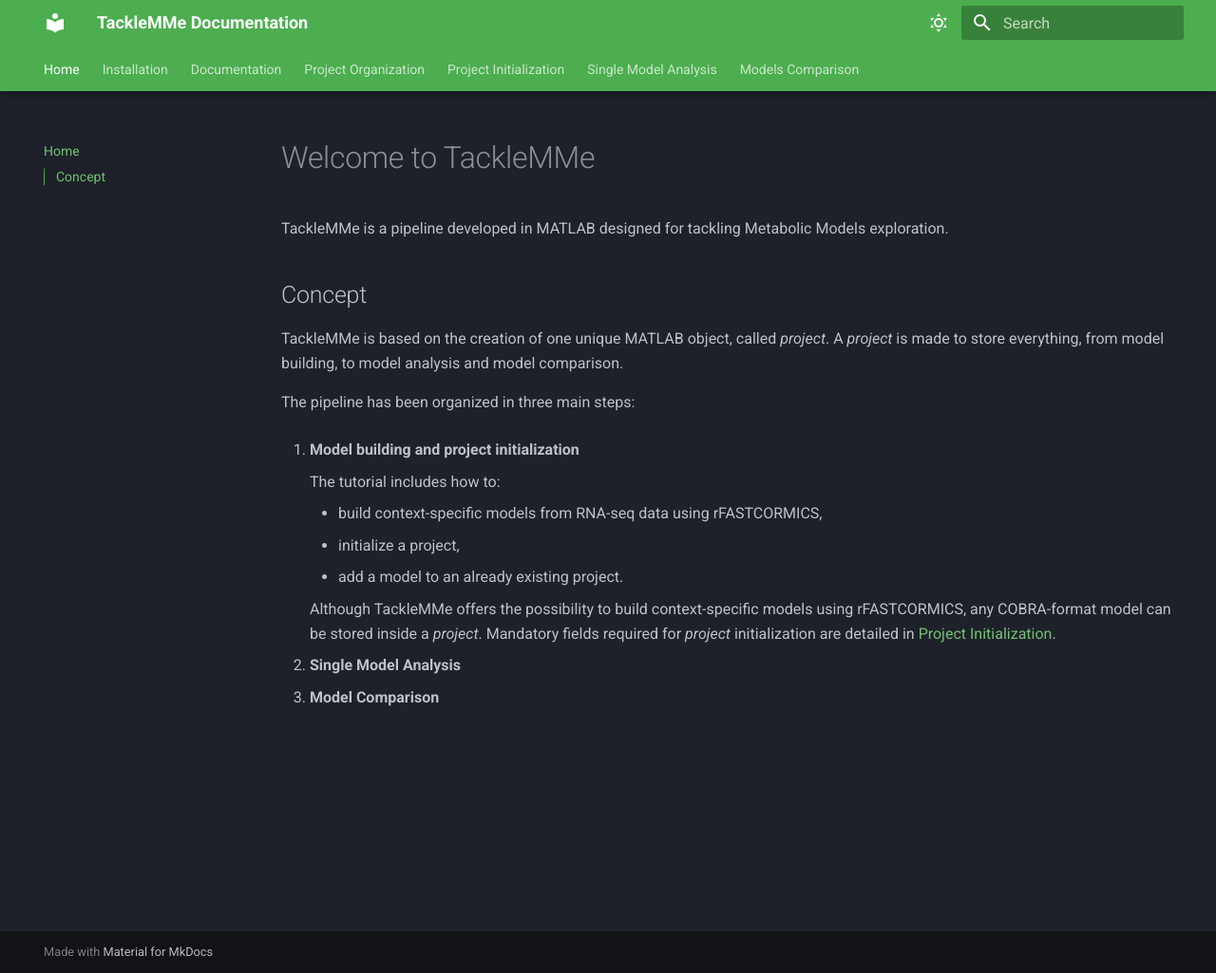
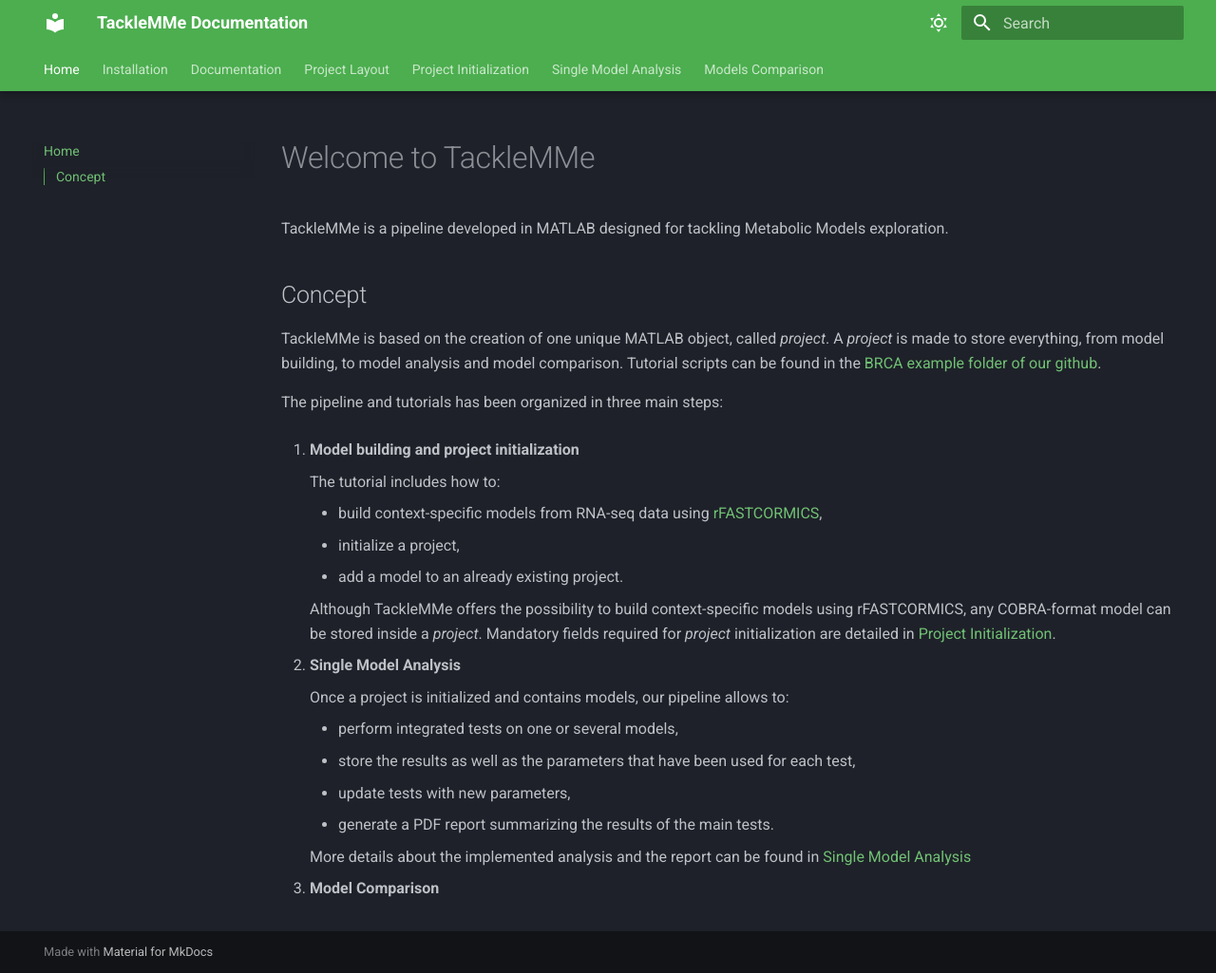
Before and after one commit to leoniethomas/fastcore_workflow, an MkDocs documentation site: the page built from docs/index.md, in a window 1280 px wide and 1025 px high. Shown: the whole window at 95% size. Built offline with MkDocs 1.6.1 and Material for MkDocs 9.7.7, drawn with Linux system fonts in a browser that asks for light colours.

Commit message:
update doc with stuff for project init and single model analysis + uncommented a few lines in script no1

```diff
--- a/docs/index.md
+++ b/docs/index.md
@@ -5,14 +5,15 @@
 ## Concept
 
 TackleMMe is based on the creation of one unique MATLAB object, called *project*. A *project* is made to store everything, from model building, to model analysis and model comparison.
+Tutorial scripts can be found in the [BRCA example folder of our github](https://github.com/sysbiolux/analysisPipelineLVT/tree/main/BRCAexample).
 
-The pipeline has been organized in three main steps:
+The pipeline and tutorials has been organized in three main steps:
 
 1. **Model building and project initialization**
 
     The tutorial includes how to:
 
-    - build context-specific models from RNA-seq data using rFASTCORMICS,
+    - build context-specific models from RNA-seq data using [rFASTCORMICS](https://github.com/sysbiolux/rFASTCORMICS/tree/master/rFASTCORMICS%20for%20RNA-seq%20data/rFASTCORMICS_v2),
     - initialize a project,
     - add a model to an already existing project.
 
@@ -20,4 +21,13 @@
 
 2. **Single Model Analysis**
 
+    Once a project is initialized and contains models, our pipeline allows to:
+
+    - perform integrated tests on one or several models,
+    - store the results as well as the parameters that have been used for each test,
+    - update tests with new parameters,
+    - generate a PDF report summarizing the results of the main tests.
+
+    More details about the implemented analysis and the report can be found in [Single Model Analysis](single_model_analysis.md)
+
 3. **Model Comparison**
--- a/mkdocs.yml
+++ b/mkdocs.yml
@@ -67,7 +67,7 @@
   - Home: index.md
   - Installation: installation.md
   - Documentation: references.md
-  - Project Organization: project_layout.md
+  - Project Layout: project_layout.md
   - Project Initialization: project_init.md
   - Single Model Analysis: single_model_analysis.md
   - Models Comparison: models_comparison.md
```
Also changed, not shown: docs/project_init.md (+9 -3 lines), docs/project_layout.md (+4 -1 lines), docs/model_comparison.md (added), docs/single_model_analysis.md (added), 1 other file.
